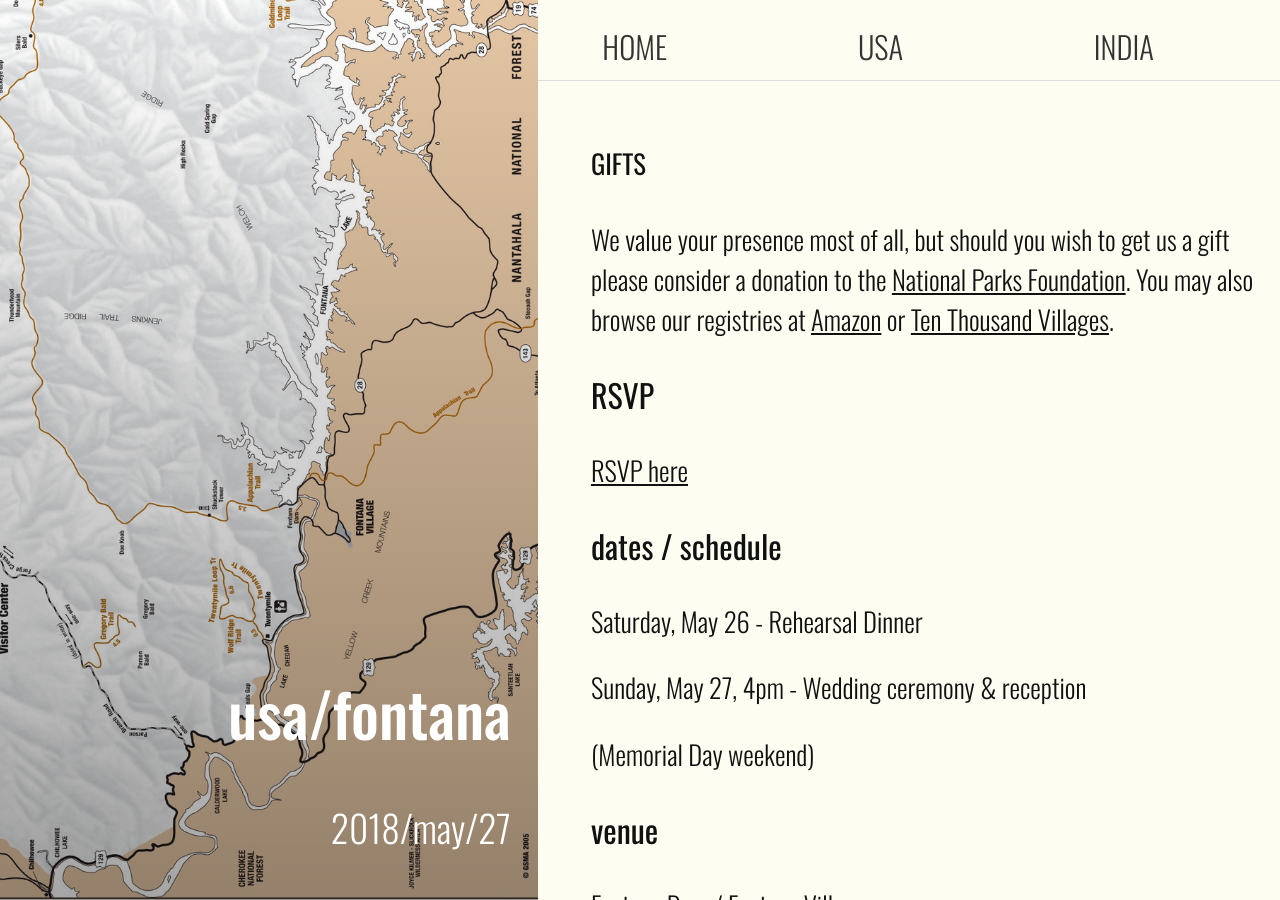
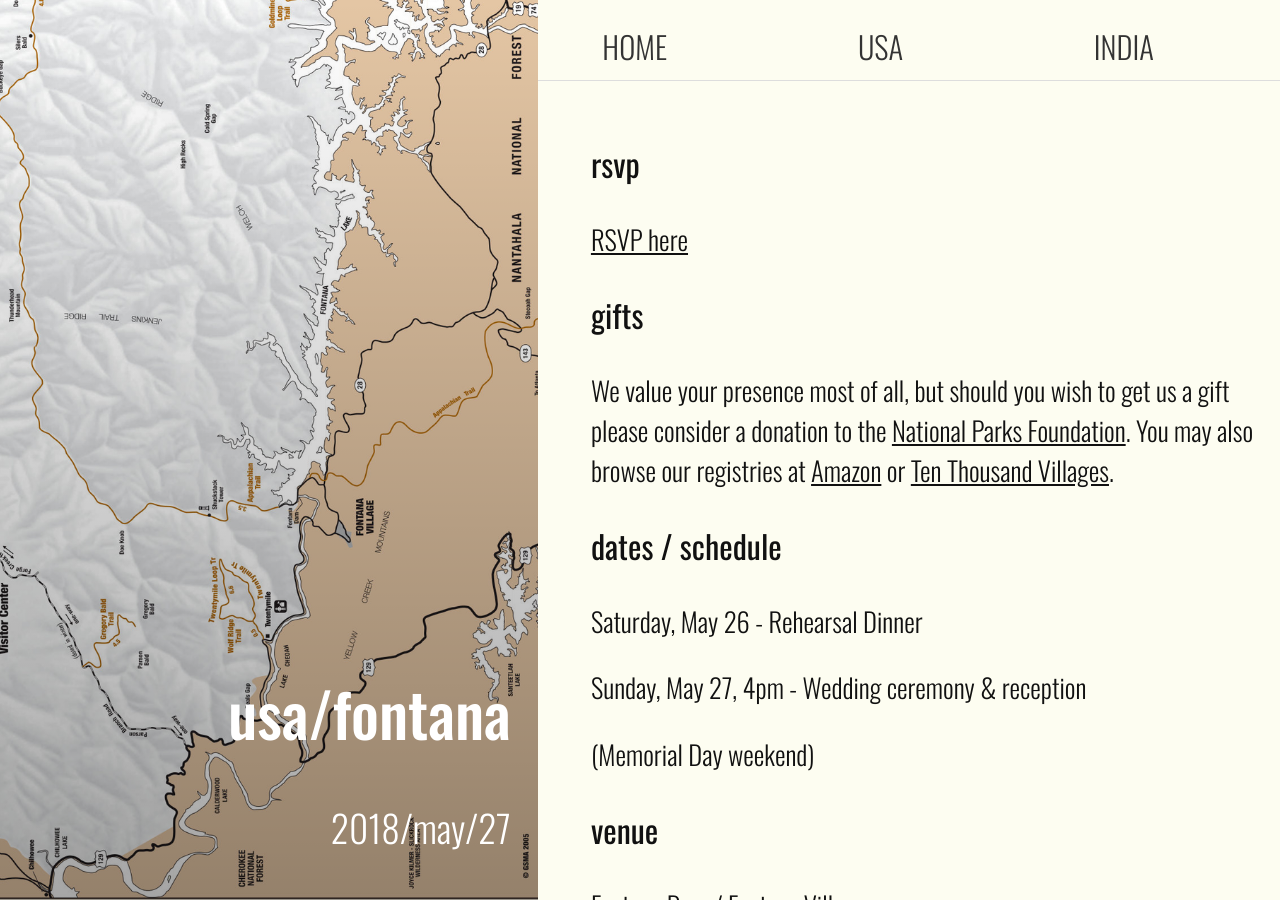
Before and after one commit to french-cherian/french-cherian.github.io, a Jekyll site: the page built from 2-usa.md, in a window 1280 px wide and 900 px high. Built offline with Jekyll 4.4.1, drawn with Linux system fonts in a browser that asks for light colours.

Commit message:
fix format

```diff
--- a/2-usa.md
+++ b/2-usa.md
@@ -8,12 +8,12 @@ active: USA
 collage: smokey-collage.jpg
 ---
 
-#### GIFTS
+### rsvp
+[RSVP here](https://goo.gl/forms/vGVFVCrkHzz7LcoO2)
+
+### gifts
 
 We value your presence most of all, but should you wish to get us a gift please consider a donation to the [National Parks Foundation](https://www.nationalparks.org/). You may also browse our registries at  [Amazon](https://www.amazon.com/wedding/share/french-cherian) or [Ten Thousand Villages](https://www.tenthousandvillages.com/giftregistry/view/index/id/6935f7dbb76713135f973c35416e3cd7/).
-
-### RSVP
-[RSVP here](https://goo.gl/forms/vGVFVCrkHzz7LcoO2)
 
 ### dates / schedule
 Saturday, May 26 - Rehearsal Dinner
```
